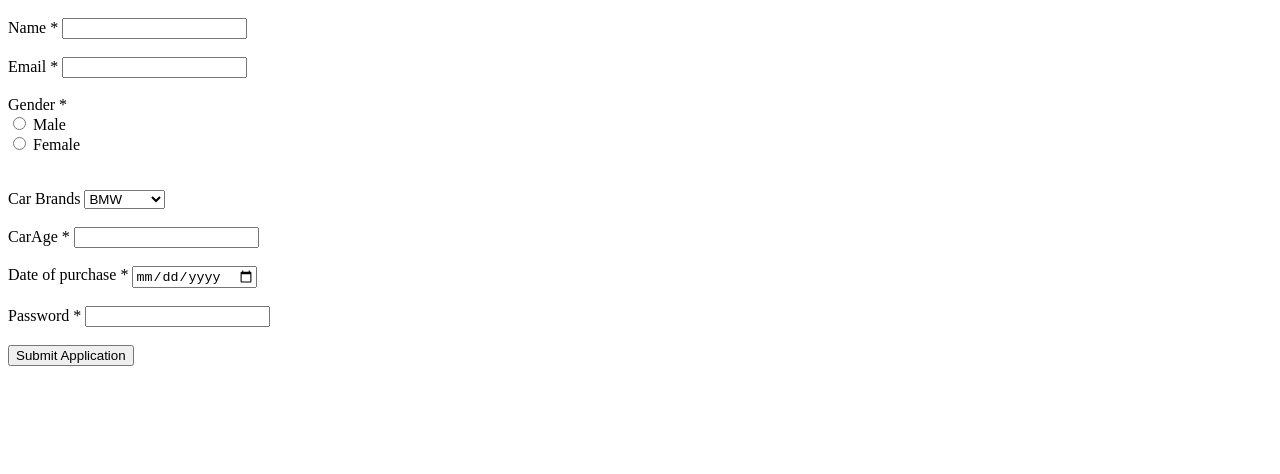
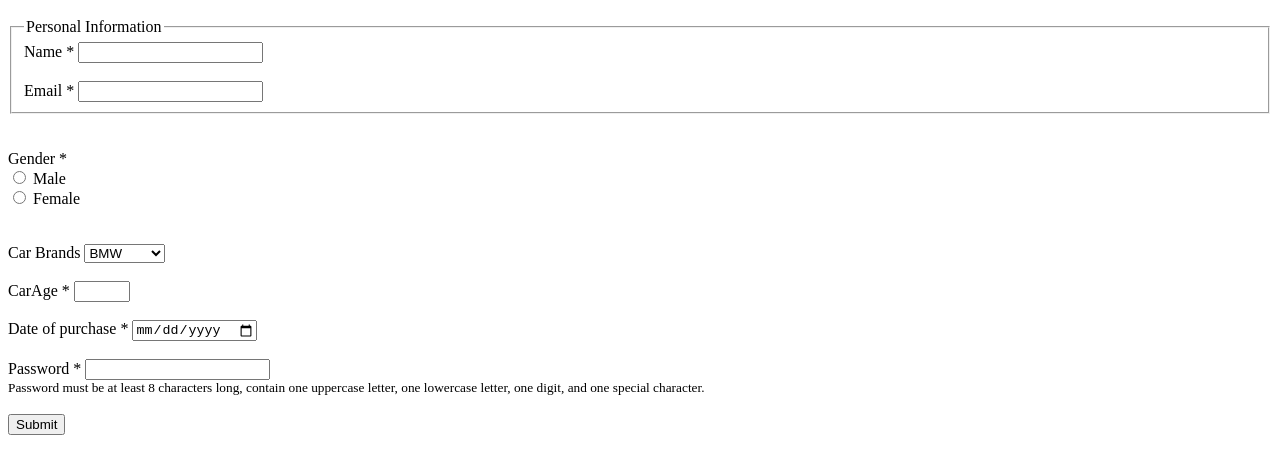
Before and after one commit to acciojob/car-insurance-form-saisantosh2805, a website: page main.html in a window 1280 px wide. Shown: the part 48-522 px from the top of the page. Drawn offline with Linux system fonts and the light colour scheme.

Commit message:
created a submission

```diff
--- a/main.html
+++ b/main.html
@@ -2,22 +2,27 @@
 <head>
     <meta charset="UTF-8">
     <meta name="viewport" content="width=device-width, initial-scale=1.0">
+    <title>Car Insurance Registration Form
+</title>
+
+<h1>Car Insurance Registration Form
+</h1>
 
 </head>
 <body>
 
-<h1>Car Insurance Registration Form
-</h1>
 
 <form action="submit-application" method="POST">
 
-    <!-- Text Input -->
+    <fieldset>
+    <legend>Personal Information</legend>
     <label for="name">Name <span>*</span></label>
     <input type="text" id="name" name="name" required>
     <br><br>
     <!-- Email Input -->
     <label for="email">Email <span>*</span></label>
     <input type="email" id="email" name="email" required>
+    </fieldset>
     <br><br>
  <label>Gender <span>*</span></label>
         <br>
@@ -37,20 +42,20 @@
     </select>
     <br><br>
        <label for="age"> CarAge <span>*</span></label>
-    <input type="number" id="age" name="age" required>
+    <input type="number" id="age" name="age" min="18" max="65" required>
     <br><br>
 <label for="dob">Date of purchase <span>*</span></label>
     <input type="date" id="dop" name="dop" required>
     <br><br>
 
            <label for="password">Password <span class="required-label">*</span></label>
-        <input type="password" id="password" name="password" required>
+        <input type="password" id="password" name="password"pattern="(?=.*\d)(?=.*[a-z])(?=.*[A-Z])(?=.*\W).{8,}" required><br>
+<small>Password must be at least 8 characters long, contain one uppercase letter, one lowercase letter, one digit, and one special character.</small>
 <br><br>
 
 
 
-    <!-- Submit Button -->
-    <button type="submit">Submit Application</button>
+  <input type="submit" value="Submit">
 
 </form>
 
```
